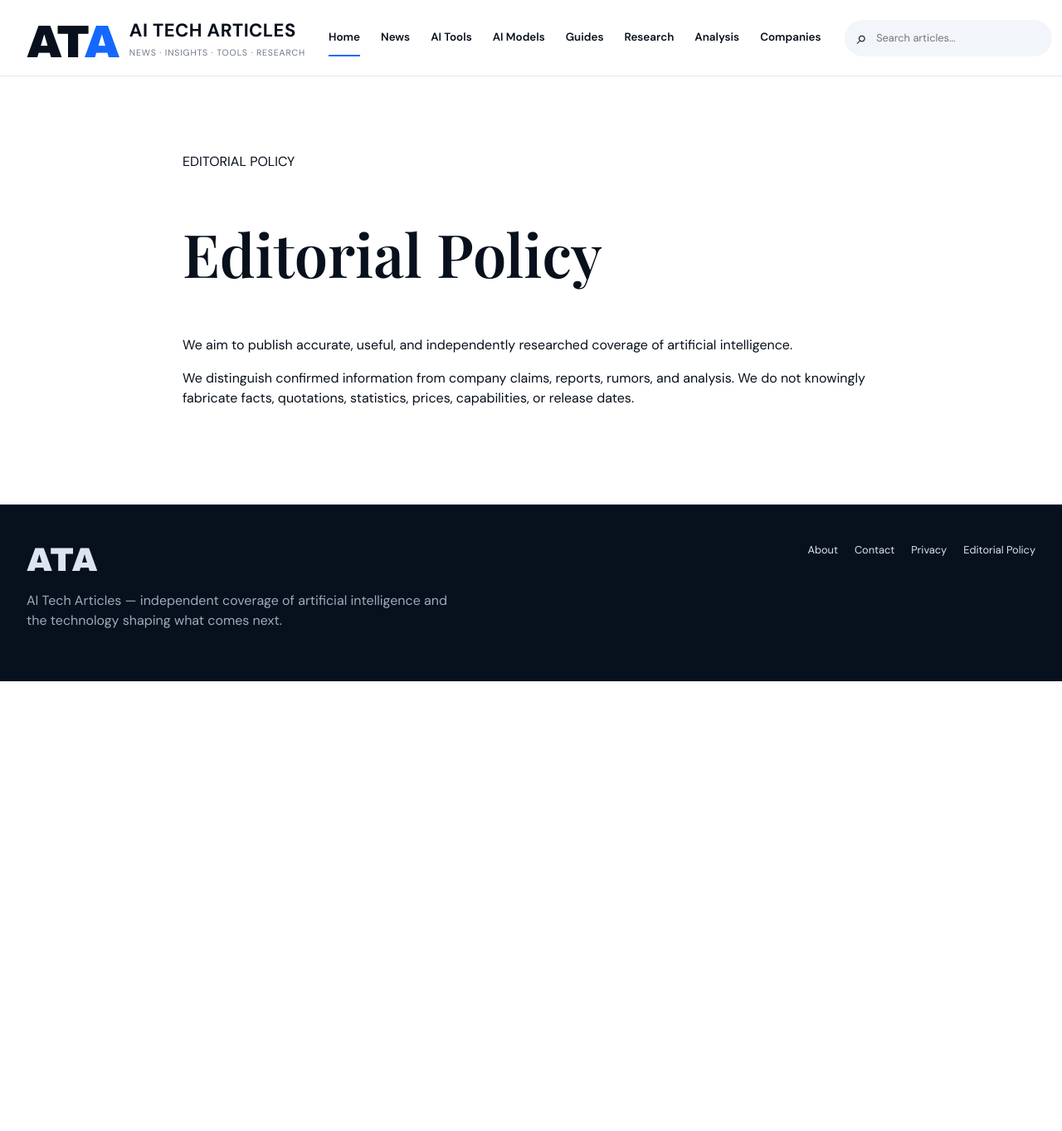
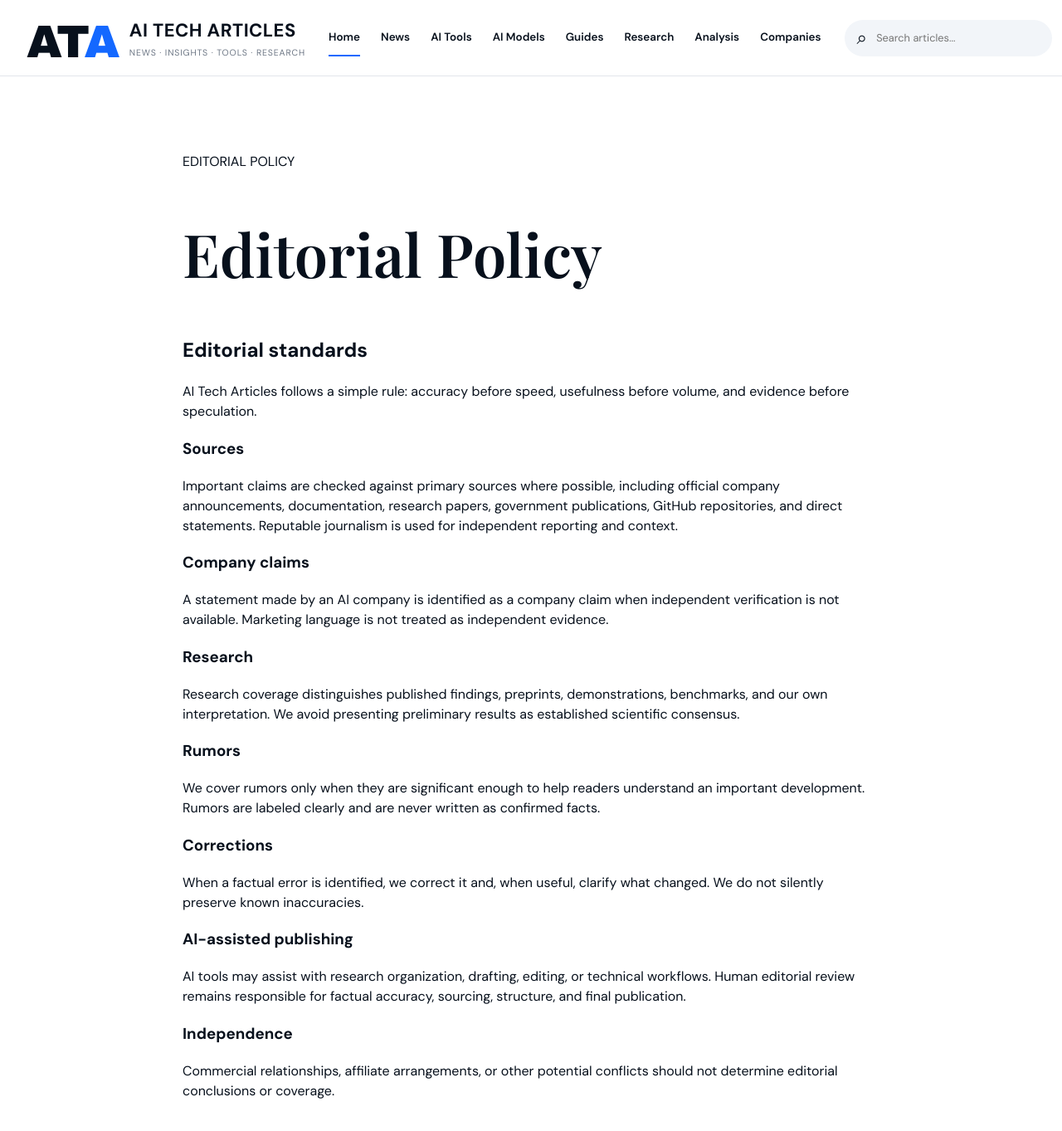
Before and after one commit to todaysnewsai/ChatGPTScope, a Jekyll site: the page built from editorial-policy.md, in a window 1280 px wide and 1400 px high. Shown: the top 1363 px of the window at 83% size. Built offline with Jekyll 4.4.1, drawn with Linux system fonts in a browser that asks for light colours.

Commit message:
Expand Editorial Policy page

```diff
--- a/editorial-policy.md
+++ b/editorial-policy.md
@@ -1,8 +1,36 @@
 ---
 layout: page
-title: Editorial Policy
-permalink: /editorial-policy/
+title: "Editorial Policy"
 ---
-We aim to publish accurate, useful, and independently researched coverage of artificial intelligence.
 
-We distinguish confirmed information from company claims, reports, rumors, and analysis. We do not knowingly fabricate facts, quotations, statistics, prices, capabilities, or release dates.
+## Editorial standards
+
+AI Tech Articles follows a simple rule: accuracy before speed, usefulness before volume, and evidence before speculation.
+
+### Sources
+
+Important claims are checked against primary sources where possible, including official company announcements, documentation, research papers, government publications, GitHub repositories, and direct statements. Reputable journalism is used for independent reporting and context.
+
+### Company claims
+
+A statement made by an AI company is identified as a company claim when independent verification is not available. Marketing language is not treated as independent evidence.
+
+### Research
+
+Research coverage distinguishes published findings, preprints, demonstrations, benchmarks, and our own interpretation. We avoid presenting preliminary results as established scientific consensus.
+
+### Rumors
+
+We cover rumors only when they are significant enough to help readers understand an important development. Rumors are labeled clearly and are never written as confirmed facts.
+
+### Corrections
+
+When a factual error is identified, we correct it and, when useful, clarify what changed. We do not silently preserve known inaccuracies.
+
+### AI-assisted publishing
+
+AI tools may assist with research organization, drafting, editing, or technical workflows. Human editorial review remains responsible for factual accuracy, sourcing, structure, and final publication.
+
+### Independence
+
+Commercial relationships, affiliate arrangements, or other potential conflicts should not determine editorial conclusions or coverage.
```
